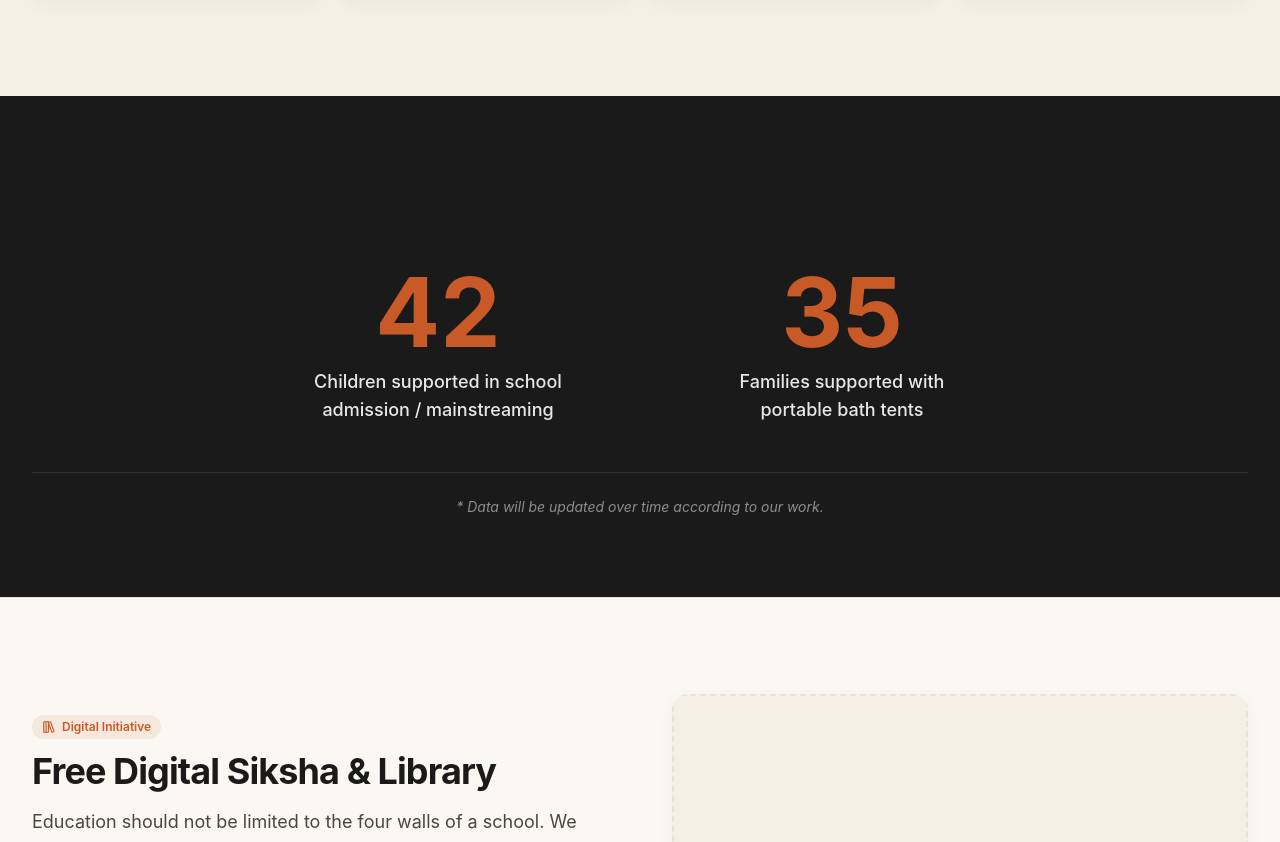
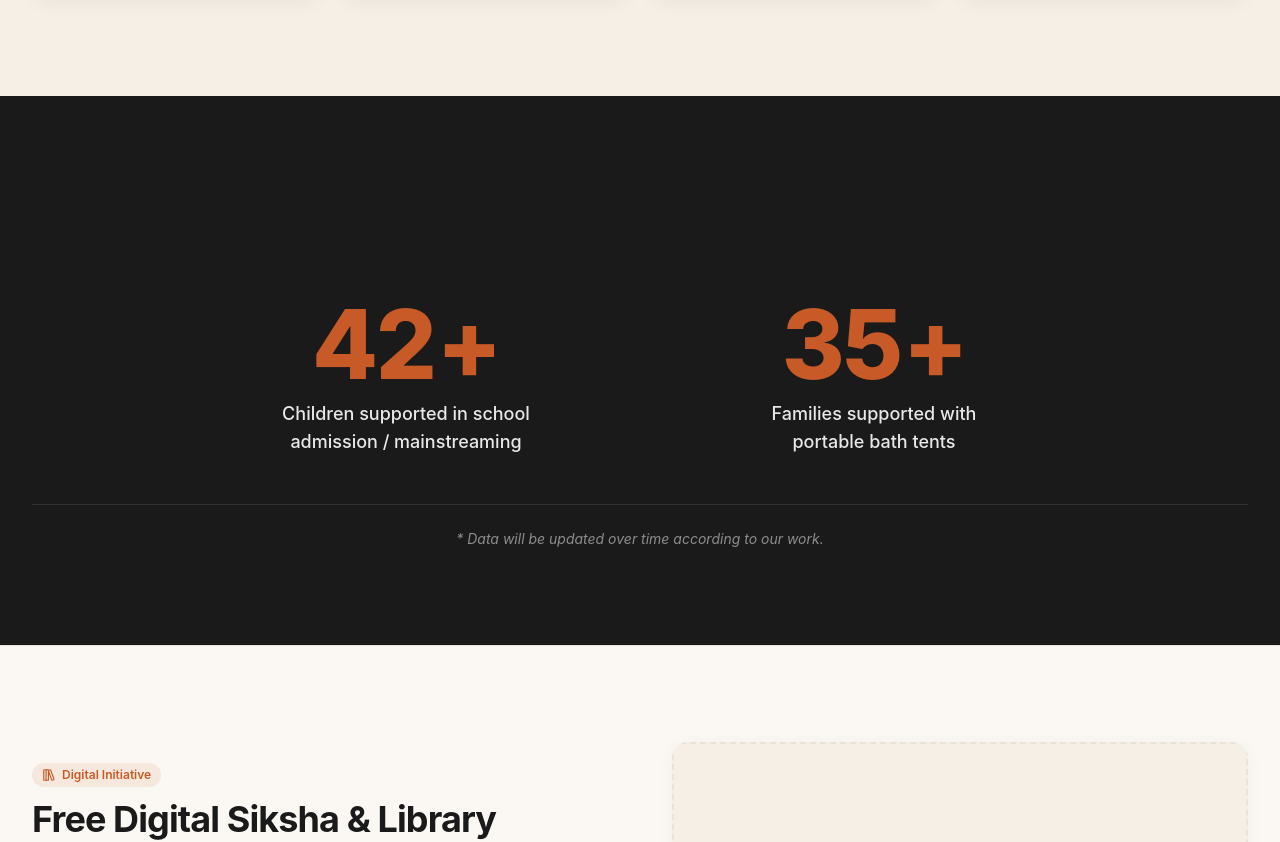
Before and after one commit to sikshasankalp/Sikshasankalp, a React (Vite) app in the folder frontend/: page / in a window 1280 px wide. Shown: the part 2855-3697 px from the top of the page. Built offline with nearby package versions, Linux system fonts and the light colour scheme; no server answers.

Commit message:
feat: add smooth animated number count-up effect on scroll for impact metrics

```diff
--- /dev/null
+++ b/frontend/src/components/common/AnimatedCounter.tsx
@@ -0,0 +1,101 @@
+import { useEffect, useRef, useState } from 'react';
+
+interface AnimatedCounterProps {
+  end: number | string;
+  duration?: number; // duration in ms, default 2000ms
+  prefix?: string;
+  suffix?: string;
+  className?: string;
+  delay?: number;
+}
+
+export function AnimatedCounter({
+  end,
+  duration = 2000,
+  prefix = '',
+  suffix = '',
+  className = '',
+  delay = 0,
+}: AnimatedCounterProps) {
+  const [count, setCount] = useState<number>(0);
+  const [hasAnimated, setHasAnimated] = useState<boolean>(false);
+  const elementRef = useRef<HTMLSpanElement | null>(null);
+
+  // Extract numerical value and any inherent suffix like '+'
+  let targetNumber = 0;
+  let autoSuffix = suffix;
+
+  if (typeof end === 'number') {
+    targetNumber = end;
+  } else if (typeof end === 'string') {
+    const trimmed = end.trim();
+    if (trimmed.endsWith('+') && !suffix) {
+      autoSuffix = '+';
+    }
+    const parsed = parseInt(trimmed.replace(/[^0-9]/g, ''), 10);
+    targetNumber = isNaN(parsed) ? 0 : parsed;
+  }
+
+  useEffect(() => {
+    const element = elementRef.current;
+    if (!element) return;
+
+    const observer = new IntersectionObserver(
+      (entries) => {
+        const [entry] = entries;
+        if (entry.isIntersecting && !hasAnimated) {
+          setHasAnimated(true);
+
+          const timeout = setTimeout(() => {
+            let startTimestamp: number | null = null;
+            const startVal = 0;
+
+            const step = (timestamp: number) => {
+              if (!startTimestamp) startTimestamp = timestamp;
+              const elapsed = timestamp - startTimestamp;
+              const progress = Math.min(elapsed / duration, 1);
+
+              // Ease Out Quart: 1 - (1 - progress)^4
+              const easeProgress = 1 - Math.pow(1 - progress, 4);
+              const currentVal = Math.round(startVal + (targetNumber - startVal) * easeProgress);
+
+              setCount(currentVal);
+
+              if (progress < 1) {
+                window.requestAnimationFrame(step);
+              } else {
+                setCount(targetNumber);
+              }
+            };
+
+            window.requestAnimationFrame(step);
+          }, delay);
+
+          return () => clearTimeout(timeout);
+        }
+      },
+      {
+        threshold: 0.15,
+        rootMargin: '0px 0px -40px 0px',
+      }
+    );
+
+    observer.observe(element);
+
+    return () => {
+      observer.disconnect();
+    };
+  }, [targetNumber, duration, delay, hasAnimated]);
+
+  const formattedCount = count.toLocaleString('en-IN');
+
+  return (
+    <span ref={elementRef} className={`inline-flex items-baseline ${className}`}>
+      {prefix && <span>{prefix}</span>}
+      <span>{formattedCount}</span>
+      {autoSuffix && <span className="ml-0.5">{autoSuffix}</span>}
+    </span>
+  );
+}
+
+export default AnimatedCounter;
--- a/frontend/src/components/sections/home/ImpactSection.tsx
+++ b/frontend/src/components/sections/home/ImpactSection.tsx
@@ -1,33 +1,87 @@
+import { useState, useEffect } from 'react';
 import { useLanguage } from '../../../context/LanguageContext';
-const impacts = [
+import { AnimatedCounter } from '../../common/AnimatedCounter';
+import { fetchImpactMetrics } from '../../../services/api/impact';
+
+interface MetricItem {
+  id: string;
+  value: number;
+  label: string;
+  description?: string;
+}
+
+const FALLBACK_IMPACTS: MetricItem[] = [
   {
-    number: "42",
-    label: "Children supported in school admission / mainstreaming"
+    id: 'fallback-1',
+    value: 42,
+    label: 'Children supported in school admission / mainstreaming',
   },
   {
-    number: "35",
-    label: "Families supported with portable bath tents"
-  }
+    id: 'fallback-2',
+    value: 35,
+    label: 'Families supported with portable bath tents',
+  },
 ];
 
 export function ImpactSection() {
   const { t } = useLanguage();
+  const [metrics, setMetrics] = useState<MetricItem[]>([]);
+
+  useEffect(() => {
+    let mounted = true;
+    fetchImpactMetrics()
+      .then((res) => {
+        if (mounted && res?.data && res.data.length > 0) {
+          setMetrics(res.data);
+        }
+      })
+      .catch((err) => {
+        console.warn('Could not load live impact metrics, using default fallback:', err);
+      });
+
+    return () => {
+      mounted = false;
+    };
+  }, []);
+
+  const displayList = metrics.length > 0 ? metrics : FALLBACK_IMPACTS;
+
   return (
-    <section className="py-14 md:py-20 bg-brand-secondary text-white">
+    <section className="py-16 md:py-24 bg-brand-secondary text-white relative overflow-hidden">
       <div className="container-default">
-        <div className="text-center mb-12">
-          <h2 className="text-h2">{t('home.impactSection.title1')}</h2>
+        <div className="text-center mb-12 md:mb-16">
+          <h2 className="text-h2 font-display">{t('home.impactSection.title1')}</h2>
         </div>
 
-        <div className="grid md:grid-cols-2 gap-10 max-w-3xl mx-auto">
-          {impacts.map((impact, index) => (
-            <div key={index} className="text-center flex flex-col items-center">
-              <span className="text-6xl md:text-8xl font-display font-bold text-brand-accent mb-2">
-                {impact.number}
-              </span>
+        <div
+          className={`grid gap-10 max-w-4xl mx-auto ${
+            displayList.length === 1
+              ? 'grid-cols-1 place-items-center'
+              : displayList.length === 2
+              ? 'grid-cols-1 sm:grid-cols-2'
+              : displayList.length === 3
+              ? 'grid-cols-1 sm:grid-cols-3'
+              : 'grid-cols-1 sm:grid-cols-2 lg:grid-cols-4'
+          }`}
+        >
+          {displayList.map((impact, index) => (
+            <div key={impact.id || index} className="text-center flex flex-col items-center group">
+              <div className="text-6xl md:text-8xl font-display font-extrabold text-brand-accent mb-2 tracking-tight transition-transform duration-300 group-hover:scale-105">
+                <AnimatedCounter
+                  end={impact.value}
+                  duration={2200}
+                  delay={index * 150}
+                  suffix="+"
+                />
+              </div>
               <span className="text-base md:text-lg font-medium text-white/90 max-w-[280px] leading-snug">
                 {impact.label}
               </span>
+              {impact.description && (
+                <span className="text-xs text-white/60 mt-1 max-w-[240px]">
+                  {impact.description}
+                </span>
+              )}
             </div>
           ))}
         </div>
@@ -41,3 +95,5 @@ export function ImpactSection() {
     </section>
   );
 }
+
+export default ImpactSection;
--- a/frontend/src/components/sections/impact/ImpactStats.tsx
+++ b/frontend/src/components/sections/impact/ImpactStats.tsx
@@ -2,6 +2,7 @@ import { useState, useEffect } from 'react';
 import { fetchImpactMetrics } from '../../../services/api/impact';
 import type { ImpactMetric } from '../../../services/api/impact';
 import { useLanguage } from "../../../context/LanguageContext";
+import { AnimatedCounter } from '../../common/AnimatedCounter';
 
 export function ImpactStats() {
     const { t } = useLanguage();
@@ -16,13 +17,13 @@ export function ImpactStats() {
   const displayMetrics = metrics.length > 0 ? metrics : [
     {
       id: 'fallback-1',
-      value: '42',
+      value: 42,
       label: 'Children Supported',
       description: 'in school admission and mainstreaming'
     },
     {
       id: 'fallback-2',
-      value: '35',
+      value: 35,
       label: 'Families Supported',
       description: 'with portable bath tents'
     }
@@ -35,14 +36,16 @@ export function ImpactStats() {
           <h2 className="text-h2 mb-4">{t('impact.impactStats.text1')}</h2>
           <p className="text-lg md:text-xl text-white/90 leading-relaxed max-w-2xl mx-auto">
             {t('impact.impactStats.text2')}
-                                </p>
+          </p>
         </div>
 
         {displayMetrics.length > 0 && (
           <div className="grid md:grid-cols-2 gap-12 lg:gap-20">
-            {displayMetrics.map((metric) => (
+            {displayMetrics.map((metric, index) => (
               <div key={metric.id} className="flex flex-col items-center text-center">
-                <span className="text-6xl md:text-8xl font-display font-bold text-white mb-6">{metric.value}</span>
+                <div className="text-6xl md:text-8xl font-display font-bold text-white mb-6">
+                  <AnimatedCounter end={metric.value} duration={2200} delay={index * 150} suffix="+" />
+                </div>
                 <h3 className="text-xl md:text-2xl font-bold mb-3">{metric.label}</h3>
                 {metric.description && (
                   <p className="text-white/80 text-lg leading-relaxed max-w-sm">
```
